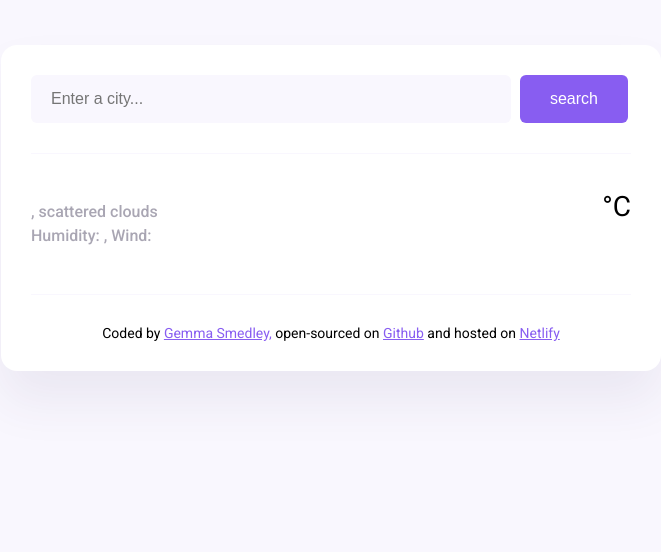
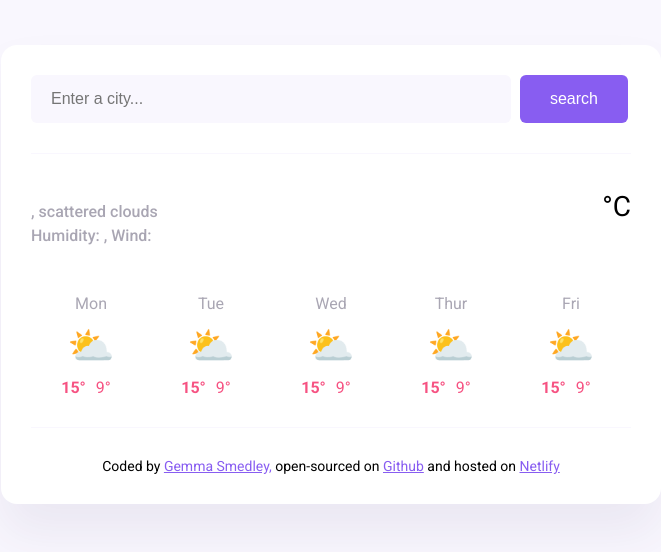
Before and after one commit to gemmasmedley90/Weather-forecast-app-final, a plain HTML site: page index.html in a window 1280 px wide. Shown: the whole page, without its empty margins (309-970 px from the left). Drawn offline with nearby package versions, Linux system fonts and the light colour scheme; no server answers.

Commit message:
Created weather forecast HTML/CSS

```diff
--- a/index.html
+++ b/index.html
@@ -45,9 +45,66 @@
             <div class="weather-app-unit">°C</div>
           </div>
         </div>
+        <div class="weather-forecast">
+          <div class="weather-forecast-day">
+            <div class="weather-forecast-date">Mon</div>
+            <div class="weather-forecast-icon">⛅</div>
+            <div class="weather-forecast-temperatures">
+              <div class="weather-forcast-temperature">
+                <strong>15°</strong>
+              </div>
+              <div class="weather-forecast-temperature">9°</div>
+            </div>
+          </div>
+
+          <div class="weather-forecast-day">
+            <div class="weather-forecast-date">Tue</div>
+            <div class="weather-forecast-icon">⛅</div>
+            <div class="weather-forecast-temperatures">
+              <div class="weather-forcast-temperature">
+                <strong>15°</strong>
+              </div>
+              <div class="weather-forecast-temperature">9°</div>
+            </div>
+          </div>
+
+          <div class="weather-forecast-day">
+            <div class="weather-forecast-date">Wed</div>
+            <div class="weather-forecast-icon">⛅</div>
+            <div class="weather-forecast-temperatures">
+              <div class="weather-forcast-temperature">
+                <strong>15°</strong>
+              </div>
+              <div class="weather-forecast-temperature">9°</div>
+            </div>
+          </div>
+
+          <div class="weather-forecast-day">
+            <div class="weather-forecast-date">Thur</div>
+            <div class="weather-forecast-icon">⛅</div>
+            <div class="weather-forecast-temperatures">
+              <div class="weather-forcast-temperature">
+                <strong>15°</strong>
+              </div>
+              <div class="weather-forecast-temperature">9°</div>
+            </div>
+          </div>
+
+          <div class="weather-forecast-day">
+            <div class="weather-forecast-date">Fri</div>
+            <div class="weather-forecast-icon">⛅</div>
+            <div class="weather-forecast-temperatures">
+              <div class="weather-forcast-temperature">
+                <strong>15°</strong>
+              </div>
+              <div class="weather-forecast-temperature">9°</div>
+            </div>
+          </div>
+        </div>
       </main>
       <footer>
         Coded by
+
         <a href="https://github.com/gemmasmedley90" target="_blank"
           >Gemma Smedley,</a
         >
--- a/src/style.css
+++ b/src/style.css
@@ -86,6 +86,37 @@ main {
   font-size: 28px;
 }
 
+.weather-forecast {
+  display: flex;
+  justify-content: space-around;
+  margin-top: 30px;
+}
+
+.weather-forecast-date {
+  text-align: center;
+  color: rgba(39, 33, 66, 0.4);
+  font-size: 16px;
+  line-height: 20px;
+  margin-bottom: 10px;
+}
+
+.weather-forecast-icon {
+  font-size: 38px;
+  text-align: center;
+}
+
+.weather-forecast-temperatures {
+  text-align: center;
+  color: #f65282;
+  display: flex;
+  justify-content: center;
+  margin-top: 10px;
+}
+
+.weather-forecast-temperature {
+  padding: 0 10px;
+}
+
 footer {
   border-top: 1px solid #f9f7fe;
   padding: 30px 0 0 0;
```
